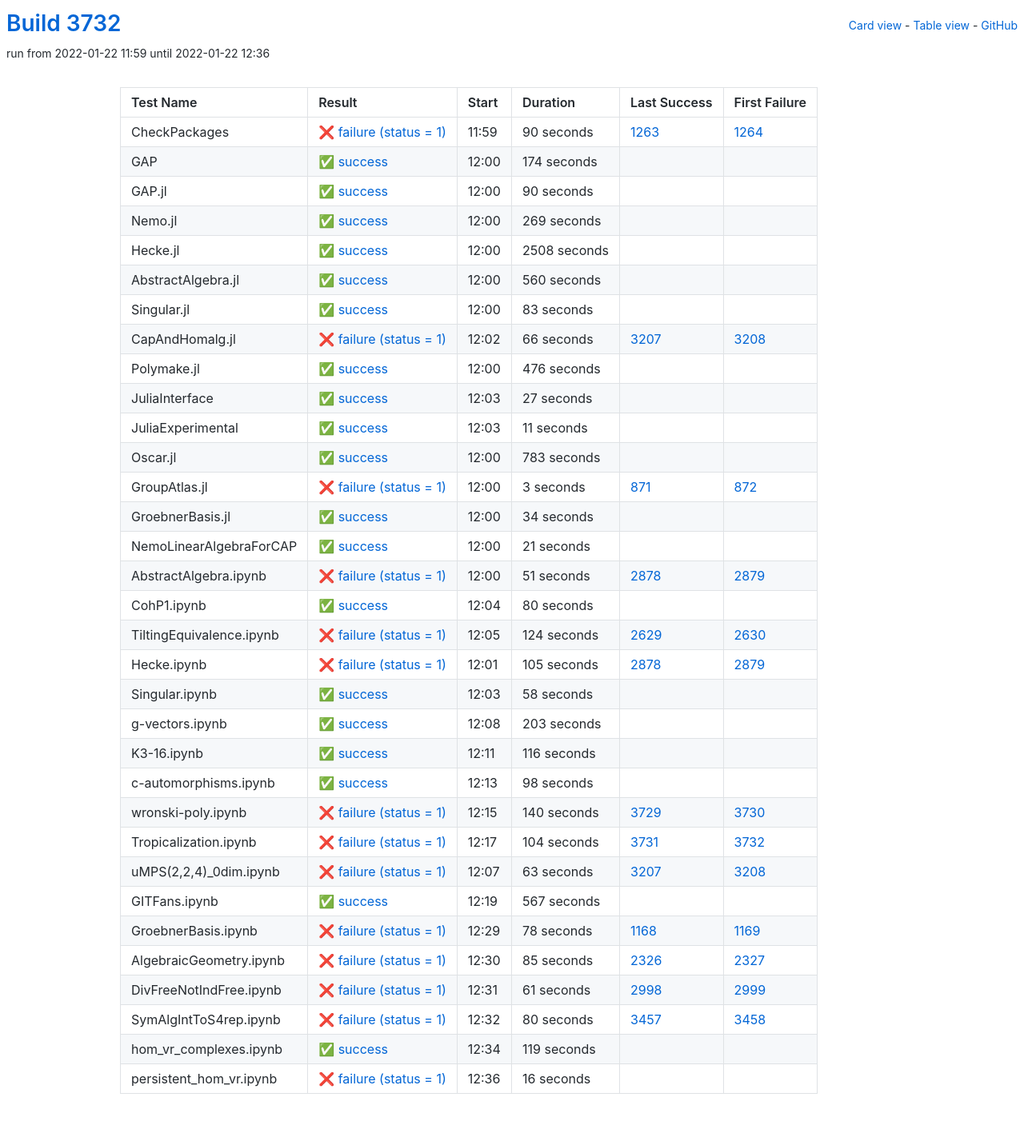
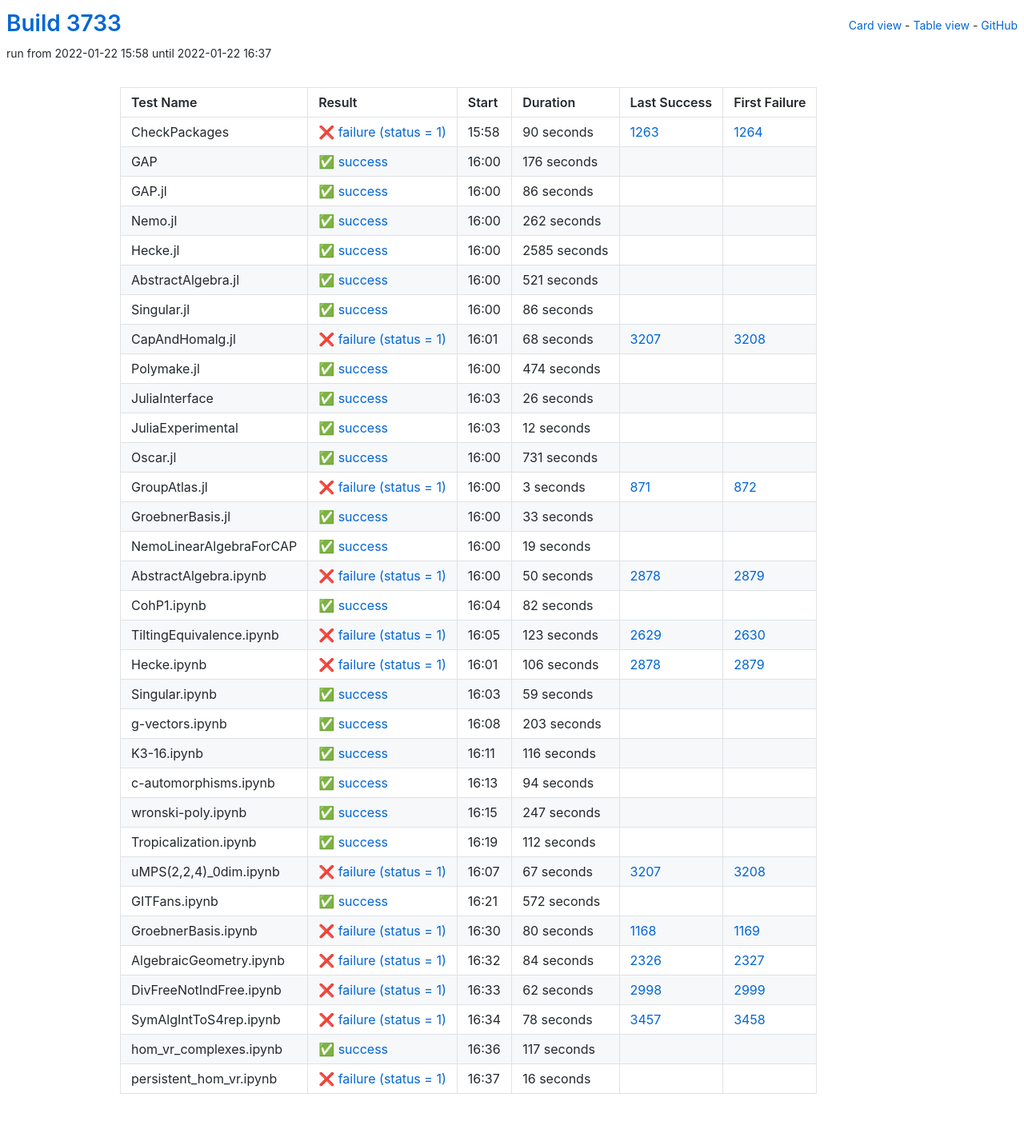
Before and after one commit to oscar-system/oscar-ci-status-stable, a Jekyll site: the page built from table.html, in a window 1280 px wide. Shown: the whole page at 80% size. Built offline with Jekyll 4.4.1, drawn with Linux system fonts in a browser that asks for light colours.

Commit message:
Build #3733

```diff
--- a/_data/ci.yml
+++ b/_data/ci.yml
@@ -1,6 +1,6 @@
 ---
-build: 3732
-build_url: https://oscarci.mathematik.uni-kl.de/job/oscar-stable/3732/
+build: 3733
+build_url: https://oscarci.mathematik.uni-kl.de/job/oscar-stable/3733/
 job: oscar-stable
 organization: oscar-system
 repo: oscar-ci-status-stable
@@ -8,8 +8,8 @@ repourl: https://github.com/oscar-system/oscar-ci-status-stable
 tests:
 - name: CheckPackages
   id: checkpackages
-  log: https://oscarci.mathematik.uni-kl.de/job/oscar-stable/3732/artifact/logs/build-3732/CheckPackages.log
-  start: 2022-01-22 11:59
+  log: https://oscarci.mathematik.uni-kl.de/job/oscar-stable/3733/artifact/logs/build-3733/CheckPackages.log
+  start: 2022-01-22 15:58
   success: false
   exitcode: 1
   status: failure
@@ -20,140 +20,140 @@ tests:
   first_failure_url: https://oscarci.mathematik.uni-kl.de/job/oscar-stable/1264/
 - name: GAP
   id: gap
-  log: https://oscarci.mathematik.uni-kl.de/job/oscar-stable/3732/artifact/logs/build-3732/GAP.log
-  start: 2022-01-22 12:00
+  log: https://oscarci.mathematik.uni-kl.de/job/oscar-stable/3733/artifact/logs/build-3733/GAP.log
+  start: 2022-01-22 16:00
   success: true
   exitcode: 0
   status: success
-  duration: 174
+  duration: 176
   last_success: false
   last_success_url:
   first_failure: false
   first_failure_url:
 - name: GAP.jl
   id: gap-jl
-  log: https://oscarci.mathematik.uni-kl.de/job/oscar-stable/3732/artifact/logs/build-3732/GAP.jl.log
-  start: 2022-01-22 12:00
+  log: https://oscarci.mathematik.uni-kl.de/job/oscar-stable/3733/artifact/logs/build-3733/GAP.jl.log
+  start: 2022-01-22 16:00
   success: true
   exitcode: 0
   status: success
-  duration: 90
+  duration: 86
   last_success: false
   last_success_url:
   first_failure: false
   first_failure_url:
 - name: Nemo.jl
   id: nemo-jl
-  log: https://oscarci.mathematik.uni-kl.de/job/oscar-stable/3732/artifact/logs/build-3732/Nemo.jl.log
-  start: 2022-01-22 12:00
+  log: https://oscarci.mathematik.uni-kl.de/job/oscar-stable/3733/artifact/logs/build-3733/Nemo.jl.log
+  start: 2022-01-22 16:00
   success: true
   exitcode: 0
   status: success
-  duration: 269
+  duration: 262
   last_success: false
   last_success_url:
   first_failure: false
   first_failure_url:
 - name: Hecke.jl
   id: hecke-jl
-  log: https://oscarci.mathematik.uni-kl.de/job/oscar-stable/3732/artifact/logs/build-3732/Hecke.jl.log
-  start: 2022-01-22 12:00
+  log: https://oscarci.mathematik.uni-kl.de/job/oscar-stable/3733/artifact/logs/build-3733/Hecke.jl.log
+  start: 2022-01-22 16:00
   success: true
   exitcode: 0
   status: success
-  duration: 2508
+  duration: 2585
   last_success: false
   last_success_url:
   first_failure: false
   first_failure_url:
 - name: AbstractAlgebra.jl
   id: abstractalgebra-jl
-  log: https://oscarci.mathematik.uni-kl.de/job/oscar-stable/3732/artifact/logs/build-3732/AbstractAlgebra.jl.log
-  start: 2022-01-22 12:00
+  log: https://oscarci.mathematik.uni-kl.de/job/oscar-stable/3733/artifact/logs/build-3733/AbstractAlgebra.jl.log
+  start: 2022-01-22 16:00
   success: true
   exitcode: 0
   status: success
-  duration: 560
+  duration: 521
   last_success: false
   last_success_url:
   first_failure: false
   first_failure_url:
 - name: Singular.jl
   id: singular-jl
-  log: https://oscarci.mathematik.uni-kl.de/job/oscar-stable/3732/artifact/logs/build-3732/Singular.jl.log
-  start: 2022-01-22 12:00
+  log: https://oscarci.mathematik.uni-kl.de/job/oscar-stable/3733/artifact/logs/build-3733/Singular.jl.log
+  start: 2022-01-22 16:00
   success: true
   exitcode: 0
   status: success
-  duration: 83
+  duration: 86
   last_success: false
   last_success_url:
   first_failure: false
   first_failure_url:
 - name: CapAndHomalg.jl
   id: capandhomalg-jl
-  log: https://oscarci.mathematik.uni-kl.de/job/oscar-stable/3732/artifact/logs/build-3732/CapAndHomalg.jl.log
-  start: 2022-01-22 12:02
+  log: https://oscarci.mathematik.uni-kl.de/job/oscar-stable/3733/artifact/logs/build-3733/CapAndHomalg.jl.log
+  start: 2022-01-22 16:01
   success: false
   exitcode: 1
   status: failure
-  duration: 66
+  duration: 68
   last_success: 3207
   last_success_url: https://oscarci.mathematik.uni-kl.de/job/oscar-stable/3207/
   first_failure: 3208
   first_failure_url: https://oscarci.mathematik.uni-kl.de/job/oscar-stable/3208/
 - name: Polymake.jl
   id: polymake-jl
-  log: https://oscarci.mathematik.uni-kl.de/job/oscar-stable/3732/artifact/logs/build-3732/Polymake.jl.log
-  start: 2022-01-22 12:00
+  log: https://oscarci.mathematik.uni-kl.de/job/oscar-stable/3733/artifact/logs/build-3733/Polymake.jl.log
+  start: 2022-01-22 16:00
   success: true
   exitcode: 0
   status: success
-  duration: 476
+  duration: 474
   last_success: false
   last_success_url:
   first_failure: false
   first_failure_url:
 - name: JuliaInterface
   id: juliainterface
-  log: https://oscarci.mathematik.uni-kl.de/job/oscar-stable/3732/artifact/logs/build-3732/JuliaInterface.log
-  start: 2022-01-22 12:03
+  log: https://oscarci.mathematik.uni-kl.de/job/oscar-stable/3733/artifact/logs/build-3733/JuliaInterface.log
+  start: 2022-01-22 16:03
   success: true
   exitcode: 0
   status: success
-  duration: 27
+  duration: 26
   last_success: false
   last_success_url:
   first_failure: false
   first_failure_url:
 - name: JuliaExperimental
   id: juliaexperimental
-  log: https://oscarci.mathematik.uni-kl.de/job/oscar-stable/3732/artifact/logs/build-3732/JuliaExperimental.log
-  start: 2022-01-22 12:03
+  log: https://oscarci.mathematik.uni-kl.de/job/oscar-stable/3733/artifact/logs/build-3733/JuliaExperimental.log
+  start: 2022-01-22 16:03
   success: true
   exitcode: 0
   status: success
-  duration: 11
+  duration: 12
   last_success: false
   last_success_url:
   first_failure: false
   first_failure_url:
 - name: Oscar.jl
   id: oscar-jl
-  log: https://oscarci.mathematik.uni-kl.de/job/oscar-stable/3732/artifact/logs/build-3732/Oscar.jl.log
-  start: 2022-01-22 12:00
+  log: https://oscarci.mathematik.uni-kl.de/job/oscar-stable/3733/artifact/logs/build-3733/Oscar.jl.log
+  start: 2022-01-22 16:00
   success: true
   exitcode: 0
   status: success
-  duration: 783
+  duration: 731
   last_success: false
   last_success_url:
   first_failure: false
   first_failure_url:
 - name: GroupAtlas.jl
   id: groupatlas-jl
-  log: https://oscarci.mathematik.uni-kl.de/job/oscar-stable/3732/artifact/logs/build-3732/GroupAtlas.jl.log
-  start: 2022-01-22 12:00
+  log: https://oscarci.mathematik.uni-kl.de/job/oscar-stable/3733/artifact/logs/build-3733/GroupAtlas.jl.log
+  start: 2022-01-22 16:00
   success: false
   exitcode: 1
   status: failure
@@ -164,92 +164,92 @@ tests:
   first_failure_url: https://oscarci.mathematik.uni-kl.de/job/oscar-stable/872/
 - name: GroebnerBasis.jl
   id: groebnerbasis-jl
-  log: https://oscarci.mathematik.uni-kl.de/job/oscar-stable/3732/artifact/logs/build-3732/GroebnerBasis.jl.log
-  start: 2022-01-22 12:00
+  log: https://oscarci.mathematik.uni-kl.de/job/oscar-stable/3733/artifact/logs/build-3733/GroebnerBasis.jl.log
+  start: 2022-01-22 16:00
   success: true
   exitcode: 0
   status: success
-  duration: 34
+  duration: 33
   last_success: false
   last_success_url:
   first_failure: false
   first_failure_url:
 - name: NemoLinearAlgebraForCAP
   id: nemolinearalgebraforcap
-  log: https://oscarci.mathematik.uni-kl.de/job/oscar-stable/3732/artifact/logs/build-3732/NemoLinearAlgebraForCAP.log
-  start: 2022-01-22 12:00
+  log: https://oscarci.mathematik.uni-kl.de/job/oscar-stable/3733/artifact/logs/build-3733/NemoLinearAlgebraForCAP.log
+  start: 2022-01-22 16:00
   success: true
   exitcode: 0
   status: success
-  duration: 21
+  duration: 19
   last_success: false
   last_success_url:
   first_failure: false
   first_failure_url:
 - name: AbstractAlgebra.ipynb
   id: abstractalgebra-ipynb
-  log: https://oscarci.mathematik.uni-kl.de/job/oscar-stable/3732/artifact/logs/build-3732/AbstractAlgebra.ipynb.log
-  start: 2022-01-22 12:00
+  log: https://oscarci.mathematik.uni-kl.de/job/oscar-stable/3733/artifact/logs/build-3733/AbstractAlgebra.ipynb.log
+  start: 2022-01-22 16:00
   success: false
   exitcode: 1
   status: failure
-  duration: 51
+  duration: 50
   last_success: 2878
   last_success_url: https://oscarci.mathematik.uni-kl.de/job/oscar-stable/2878/
   first_failure: 2879
   first_failure_url: https://oscarci.mathematik.uni-kl.de/job/oscar-stable/2879/
 - name: CohP1.ipynb
   id: cohp1-ipynb
-  log: https://oscarci.mathematik.uni-kl.de/job/oscar-stable/3732/artifact/logs/build-3732/CohP1.ipynb.log
-  start: 2022-01-22 12:04
+  log: https://oscarci.mathematik.uni-kl.de/job/oscar-stable/3733/artifact/logs/build-3733/CohP1.ipynb.log
+  start: 2022-01-22 16:04
   success: true
   exitcode: 0
   status: success
-  duration: 80
+  duration: 82
   last_success: false
   last_success_url:
   first_failure: false
   first_failure_url:
 - name: TiltingEquivalence.ipynb
   id: tiltingequivalence-ipynb
-  log: https://oscarci.mathematik.uni-kl.de/job/oscar-stable/3732/artifact/logs/build-3732/TiltingEquivalence.ipynb.log
-  start: 2022-01-22 12:05
+  log: https://oscarci.mathematik.uni-kl.de/job/oscar-stable/3733/artifact/logs/build-3733/TiltingEquivalence.ipynb.log
+  start: 2022-01-22 16:05
   success: false
   exitcode: 1
   status: failure
-  duration: 124
+  duration: 123
   last_success: 2629
   last_success_url: https://oscarci.mathematik.uni-kl.de/job/oscar-stable/2629/
   first_failure: 2630
   first_failure_url: https://oscarci.mathematik.uni-kl.de/job/oscar-stable/2630/
 - name: Hecke.ipynb
   id: hecke-ipynb
-  log: https://oscarci.mathematik.uni-kl.de/job/oscar-stable/3732/artifact/logs/build-3732/Hecke.ipynb.log
-  start: 2022-01-22 12:01
+  log: https://oscarci.mathematik.uni-kl.de/job/oscar-stable/3733/artifact/logs/build-3733/Hecke.ipynb.log
+  start: 2022-01-22 16:01
   success: false
   exitcode: 1
   status: failure
-  duration: 105
+  duration: 106
   last_success: 2878
   last_success_url: https://oscarci.mathematik.uni-kl.de/job/oscar-stable/2878/
   first_failure: 2879
   first_failure_url: https://oscarci.mathematik.uni-kl.de/job/oscar-stable/2879/
 - name: Singular.ipynb
   id: singular-ipynb
-  log: https://oscarci.mathematik.uni-kl.de/job/oscar-stable/3732/artifact/logs/build-3732/Singular.ipynb.log
-  start: 2022-01-22 12:03
+  log: https://oscarci.mathematik.uni-kl.de/job/oscar-stable/3733/artifact/logs/build-3733/Singular.ipynb.log
+  start: 2022-01-22 16:03
   success: true
   exitcode: 0
   status: success
-  duration: 58
+  duration: 59
   last_success: false
   last_success_url:
   first_failure: false
   first_failure_url:
 - name: g-vectors.ipynb
   id: g-vectors-ipynb
-  log: https://oscarci.mathematik.uni-kl.de/job/oscar-stable/3732/artifact/logs/build-3732/g-vectors.ipynb.log
-  start: 2022-01-22 12:08
+  log: https://oscarci.mathematik.uni-kl.de/job/oscar-stable/3733/artifact/logs/build-3733/g-vectors.ipynb.log
+  start: 2022-01-22 16:08
   success: true
   exitcode: 0
   status: success
@@ -260,8 +260,8 @@ tests:
   first_failure_url:
 - name: K3-16.ipynb
   id: k3-16-ipynb
-  log: https://oscarci.mathematik.uni-kl.de/job/oscar-stable/3732/artifact/logs/build-3732/K3-16.ipynb.log
-  start: 2022-01-22 12:11
+  log: https://oscarci.mathematik.uni-kl.de/job/oscar-stable/3733/artifact/logs/build-3733/K3-16.ipynb.log
+  start: 2022-01-22 16:11
   success: true
   exitcode: 0
   status: success
@@ -272,128 +272,128 @@ tests:
   first_failure_url:
 - name: c-automorphisms.ipynb
   id: c-automorphisms-ipynb
-  log: https://oscarci.mathematik.uni-kl.de/job/oscar-stable/3732/artifact/logs/build-3732/c-automorphisms.ipynb.log
-  start: 2022-01-22 12:13
+  log: https://oscarci.mathematik.uni-kl.de/job/oscar-stable/3733/artifact/logs/build-3733/c-automorphisms.ipynb.log
+  start: 2022-01-22 16:13
   success: true
   exitcode: 0
   status: success
-  duration: 98
+  duration: 94
   last_success: false
   last_success_url:
   first_failure: false
   first_failure_url:
 - name: wronski-poly.ipynb
   id: wronski-poly-ipynb
-  log: https://oscarci.mathematik.uni-kl.de/job/oscar-stable/3732/artifact/logs/build-3732/wronski-poly.ipynb.log
-  start: 2022-01-22 12:15
+  log: https://oscarci.mathematik.uni-kl.de/job/oscar-stable/3733/artifact/logs/build-3733/wronski-poly.ipynb.log
+  start: 2022-01-22 16:15
+  success: true
+  exitcode: 0
+  status: success
+  duration: 247
+  last_success: false
+  last_success_url:
+  first_failure: false
+  first_failure_url:
+- name: Tropicalization.ipynb
+  id: tropicalization-ipynb
+  log: https://oscarci.mathematik.uni-kl.de/job/oscar-stable/3733/artifact/logs/build-3733/Tropicalization.ipynb.log
+  start: 2022-01-22 16:19
+  success: true
+  exitcode: 0
+  status: success
+  duration: 112
+  last_success: false
+  last_success_url:
+  first_failure: false
+  first_failure_url:
+- name: uMPS(2,2,4)_0dim.ipynb
+  id: umps-2-2-4-0dim-ipynb
+  log: https://oscarci.mathematik.uni-kl.de/job/oscar-stable/3733/artifact/logs/build-3733/uMPS-2-2-4-_0dim.ipynb.log
+  start: 2022-01-22 16:07
   success: false
   exitcode: 1
   status: failure
-  duration: 140
-  last_success: 3729
-  last_success_url: https://oscarci.mathematik.uni-kl.de/job/oscar-stable/3729/
-  first_failure: 3730
-  first_failure_url: https://oscarci.mathematik.uni-kl.de/job/oscar-stable/3730/
-- name: Tropicalization.ipynb
-  id: tropicalization-ipynb
-  log: https://oscarci.mathematik.uni-kl.de/job/oscar-stable/3732/artifact/logs/build-3732/Tropicalization.ipynb.log
-  start: 2022-01-22 12:17
-  success: false
-  exitcode: 1
-  status: failure
-  duration: 104
-  last_success: 3731
-  last_success_url: https://oscarci.mathematik.uni-kl.de/job/oscar-stable/3731/
-  first_failure: 3732
-  first_failure_url: https://oscarci.mathematik.uni-kl.de/job/oscar-stable/3732/
-- name: uMPS(2,2,4)_0dim.ipynb
-  id: umps-2-2-4-0dim-ipynb
-  log: https://oscarci.mathematik.uni-kl.de/job/oscar-stable/3732/artifact/logs/build-3732/uMPS-2-2-4-_0dim.ipynb.log
-  start: 2022-01-22 12:07
-  success: false
-  exitcode: 1
-  status: failure
-  duration: 63
+  duration: 67
   last_success: 3207
   last_success_url: https://oscarci.mathematik.uni-kl.de/job/oscar-stable/3207/
   first_failure: 3208
   first_failure_url: https://oscarci.mathematik.uni-kl.de/job/oscar-stable/3208/
 - name: GITFans.ipynb
   id: gitfans-ipynb
-  log: https://oscarci.mathematik.uni-kl.de/job/oscar-stable/3732/artifact/logs/build-3732/GITFans.ipynb.log
-  start: 2022-01-22 12:19
+  log: https://oscarci.mathematik.uni-kl.de/job/oscar-stable/3733/artifact/logs/build-3733/GITFans.ipynb.log
+  start: 2022-01-22 16:21
   success: true
   exitcode: 0
   status: success
-  duration: 567
+  duration: 572
   last_success: false
   last_success_url:
   first_failure: false
   first_failure_url:
 - name: GroebnerBasis.ipynb
   id: groebnerbasis-ipynb
-  log: https://oscarci.mathematik.uni-kl.de/job/oscar-stable/3732/artifact/logs/build-3732/GroebnerBasis.ipynb.log
-  start: 2022-01-22 12:29
+  log: https://oscarci.mathematik.uni-kl.de/job/oscar-stable/3733/artifact/logs/build-3733/GroebnerBasis.ipynb.log
+  start: 2022-01-22 16:30
   success: false
   exitcode: 1
   status: failure
-  duration: 78
+  duration: 80
   last_success: 1168
   last_success_url: https://oscarci.mathematik.uni-kl.de/job/oscar-stable/1168/
   first_failure: 1169
   first_failure_url: https://oscarci.mathematik.uni-kl.de/job/oscar-stable/1169/
 - name: AlgebraicGeometry.ipynb
   id: algebraicgeometry-ipynb
-  log: https://oscarci.mathematik.uni-kl.de/job/oscar-stable/3732/artifact/logs/build-3732/AlgebraicGeometry.ipynb.log
-  start: 2022-01-22 12:30
+  log: https://oscarci.mathematik.uni-kl.de/job/oscar-stable/3733/artifact/logs/build-3733/AlgebraicGeometry.ipynb.log
+  start: 2022-01-22 16:32
   success: false
   exitcode: 1
   status: failure
-  duration: 85
+  duration: 84
   last_success: 2326
   last_success_url: https://oscarci.mathematik.uni-kl.de/job/oscar-stable/2326/
   first_failure: 2327
   first_failure_url: https://oscarci.mathematik.uni-kl.de/job/oscar-stable/2327/
 - name: DivFreeNotIndFree.ipynb
   id: divfreenotindfree-ipynb
-  log: https://oscarci.mathematik.uni-kl.de/job/oscar-stable/3732/artifact/logs/build-3732/DivFreeNotIndFree.ipynb.log
-  start: 2022-01-22 12:31
+  log: https://oscarci.mathematik.uni-kl.de/job/oscar-stable/3733/artifact/logs/build-3733/DivFreeNotIndFree.ipynb.log
+  start: 2022-01-22 16:33
   success: false
   exitcode: 1
   status: failure
-  duration: 61
+  duration: 62
   last_success: 2998
   last_success_url: https://oscarci.mathematik.uni-kl.de/job/oscar-stable/2998/
   first_failure: 2999
   first_failure_url: https://oscarci.mathematik.uni-kl.de/job/oscar-stable/2999/
 - name: SymAlgIntToS4rep.ipynb
   id: symalginttos4rep-ipynb
-  log: https://oscarci.mathematik.uni-kl.de/job/oscar-stable/3732/artifact/logs/build-3732/SymAlgIntToS4rep.ipynb.log
-  start: 2022-01-22 12:32
+  log: https://oscarci.mathematik.uni-kl.de/job/oscar-stable/3733/artifact/logs/build-3733/SymAlgIntToS4rep.ipynb.log
+  start: 2022-01-22 16:34
   success: false
   exitcode: 1
   status: failure
-  duration: 80
+  duration: 78
   last_success: 3457
   last_success_url: https://oscarci.mathematik.uni-kl.de/job/oscar-stable/3457/
   first_failure: 3458
   first_failure_url: https://oscarci.mathematik.uni-kl.de/job/oscar-stable/3458/
 - name: hom_vr_complexes.ipynb
   id: hom-vr-complexes-ipynb
-  log: https://oscarci.mathematik.uni-kl.de/job/oscar-stable/3732/artifact/logs/build-3732/hom_vr_complexes.ipynb.log
-  start: 2022-01-22 12:34
+  log: https://oscarci.mathematik.uni-kl.de/job/oscar-stable/3733/artifact/logs/build-3733/hom_vr_complexes.ipynb.log
+  start: 2022-01-22 16:36
   success: true
   exitcode: 0
   status: success
-  duration: 119
+  duration: 117
   last_success: false
   last_success_url:
   first_failure: false
   first_failure_url:
 - name: persistent_hom_vr.ipynb
   id: persistent-hom-vr-ipynb
-  log: https://oscarci.mathematik.uni-kl.de/job/oscar-stable/3732/artifact/logs/build-3732/persistent_hom_vr.ipynb.log
-  start: 2022-01-22 12:36
+  log: https://oscarci.mathematik.uni-kl.de/job/oscar-stable/3733/artifact/logs/build-3733/persistent_hom_vr.ipynb.log
+  start: 2022-01-22 16:37
   success: false
   exitcode: 1
   status: failure
```
Also changed, not shown: README.md.
